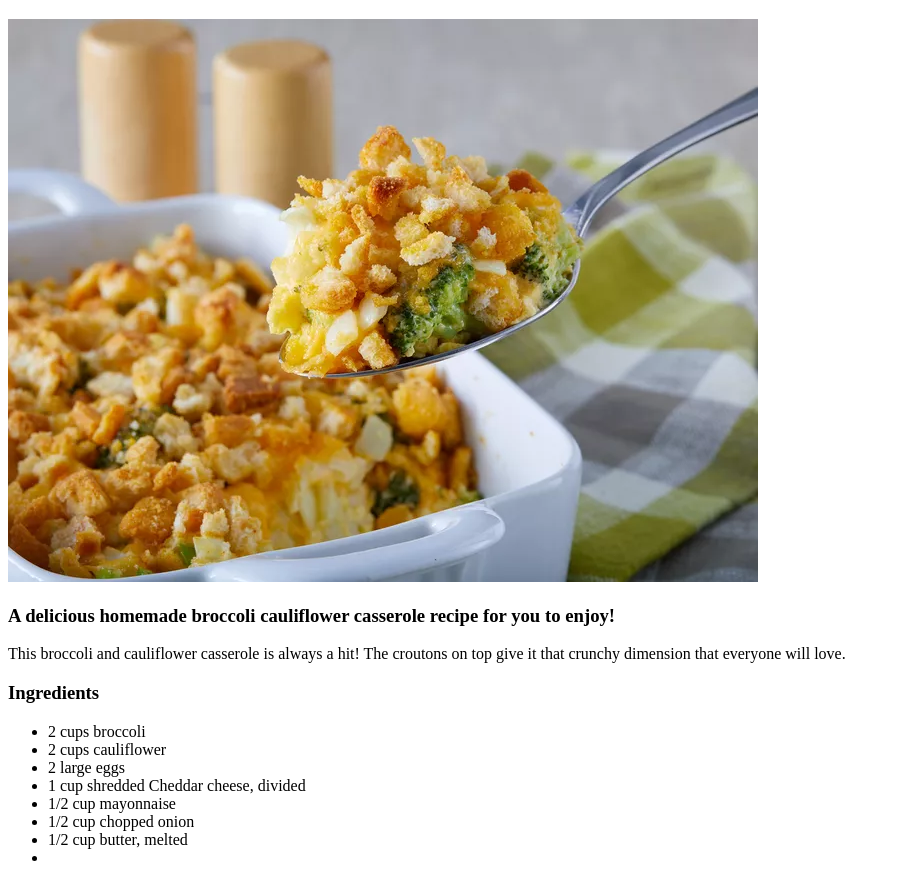
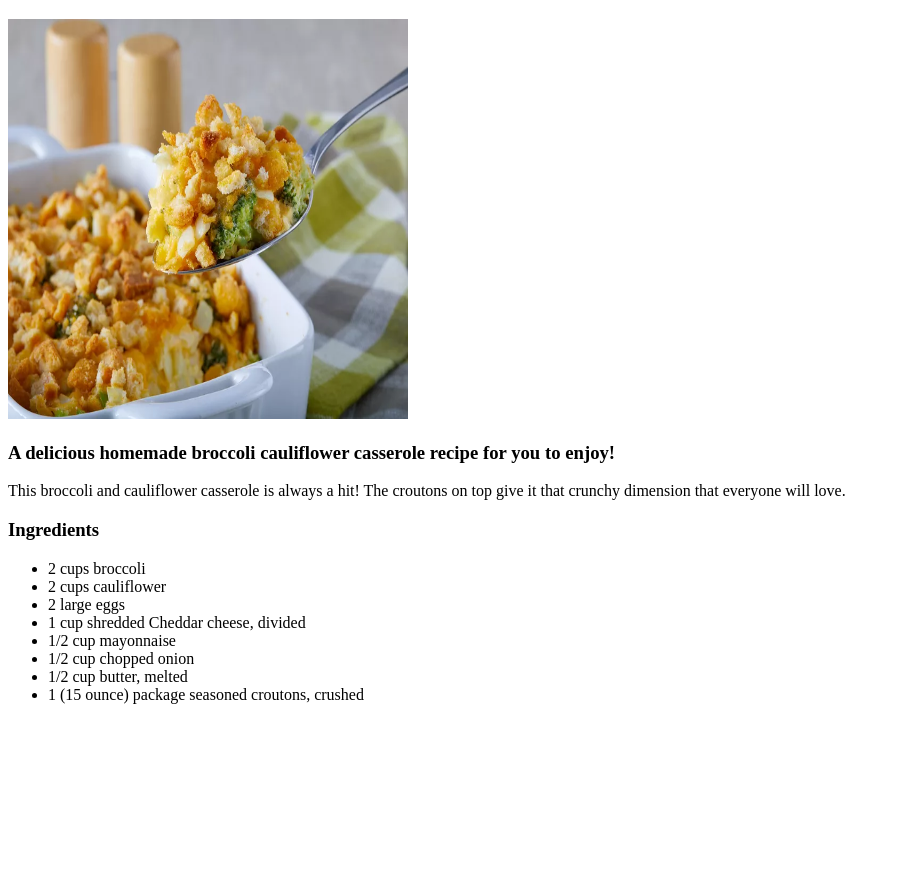
Before and after one commit to Tngyn07/odin-recipes, a plain HTML site: page recipes/broccoli-cauliflower-casserole.html in a window 1280 px wide. Shown: the part 61-944 px from the top of the page, without its empty margins (0-900 px from the left). After the commit the page ends 800 px from the top, so only its background shows below. Drawn offline with Linux system fonts and the light colour scheme.

```diff
--- a/recipes/broccoli-cauliflower-casserole.html
+++ b/recipes/broccoli-cauliflower-casserole.html
@@ -3,13 +3,13 @@
 <head>
     <meta charset="UTF-8">
     <meta name="viewport" content="width=device-width, initial-scale=1.0">
-    <title>brocolli cauliflower casserole recipe</title>
+    <title>Brocolli Cauliflower Casserole Recipe</title>
 </head>
 
     <body>
         <h1>brocolli cauliflower casserole recipe</h1>
 
-        <img src="../img/broccoli-cauliflower-casserole.jpg" alt="A delicious broccoli-cauliflower-casserole">
+        <img src="../img/broccoli-cauliflower-casserole.jpg" alt="A delicious broccoli-cauliflower-casserole" height="400" width="400">
 
         <h3>A delicious homemade broccoli cauliflower casserole recipe for you to enjoy!</h3>
 
@@ -17,7 +17,6 @@
            give it that crunchy dimension that everyone will love.</p>
 
         <h3>Ingredients</h3>
-
         <ul>
             <li>2 cups broccoli</li>
             <li>2 cups cauliflower</li>
@@ -26,8 +25,12 @@
             <li>1/2 cup mayonnaise</li>
             <li>1/2 cup chopped onion</li>
             <li>1/2 cup butter, melted</li>
-            <li></li>
+            <li>1 (15 ounce) package seasoned croutons, crushed</li>
         </ul>
+
+        <ol>
+
+        </ol>
 
 
     </body>
```
Also changed, not shown: index.html (+1 -0 lines).
